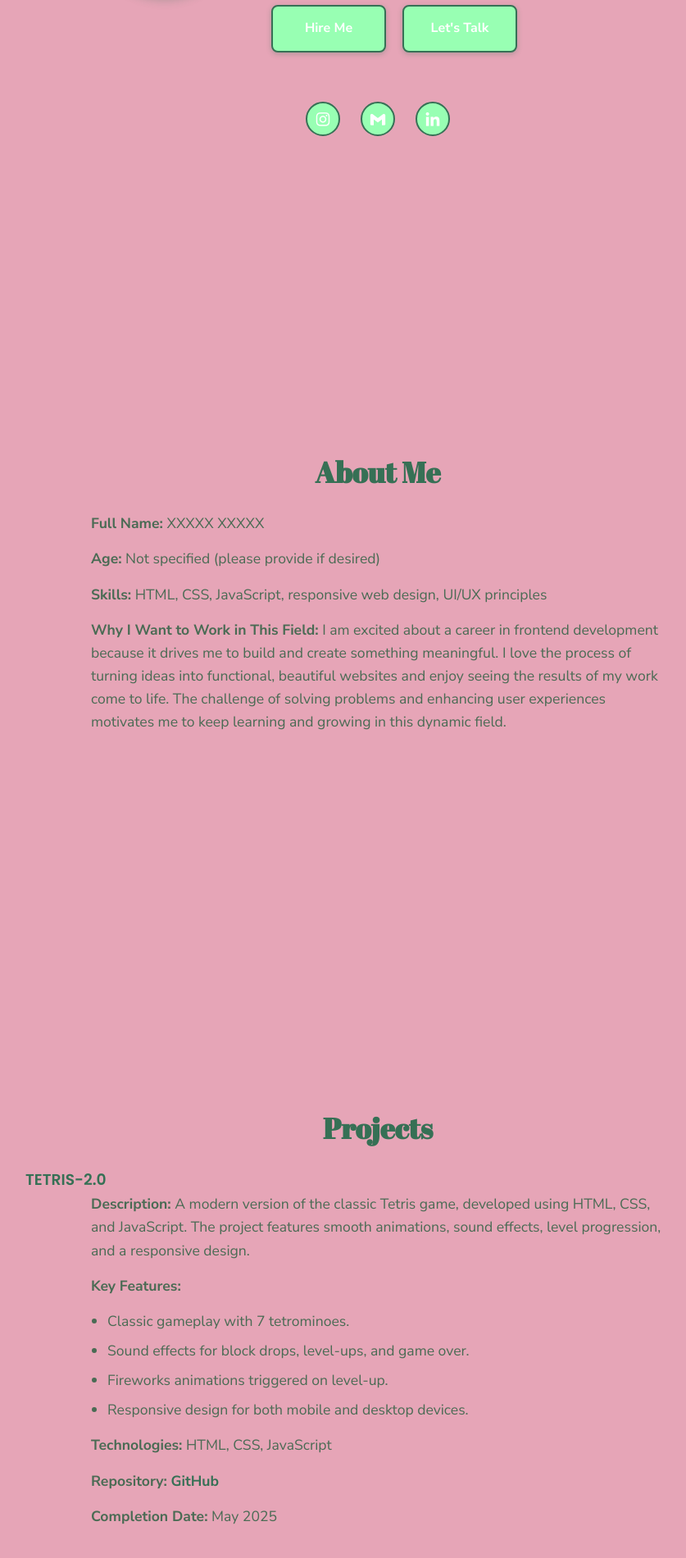
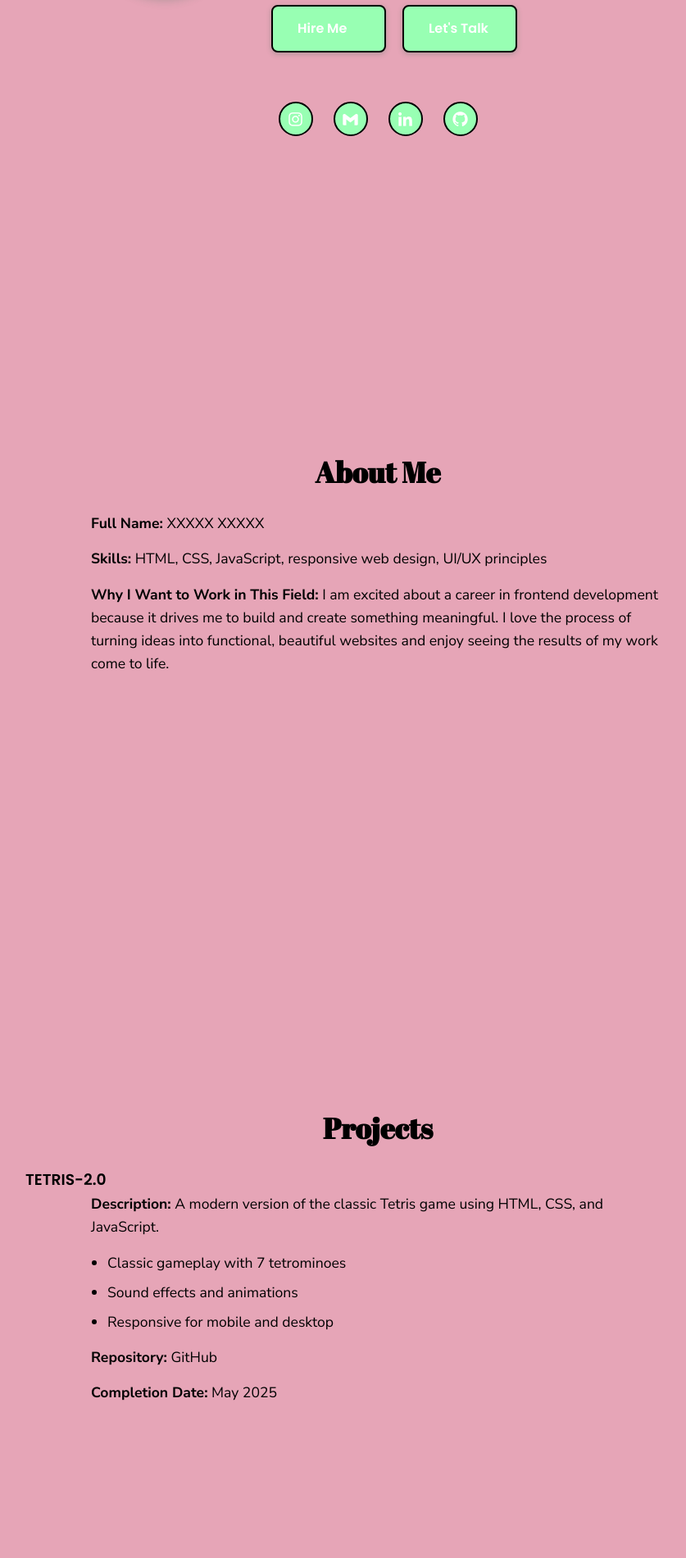
Before and after one commit to Mrskuhle/My-Portfolio, a plain HTML site: page index.html in a window 1280 px wide. Shown: the part 400-2300 px from the top of the page at 82% size, without its empty margins (179-1016 px from the left). Drawn offline with nearby package versions, Linux system fonts and the light colour scheme; files whose address does not match are found by name.

Commit message:
Update index.html

```diff
--- a/index.html
+++ b/index.html
@@ -5,14 +5,10 @@
   <meta name="viewport" content="width=device-width, initial-scale=1" />
   <title>Sabina Karabaeva | Junior Frontend Developer</title>
 
-
   <link href="https://fonts.googleapis.com/css2?family=Abril+Fatface&family=Nunito+Sans:wght@400;700&family=Poppins:wght@400;600&display=swap" rel="stylesheet" />
-
-
   <link href="https://unpkg.com/boxicons@2.1.4/css/boxicons.min.css" rel="stylesheet" />
 
   <style>
-
     * {
       margin: 0;
       padding: 0;
@@ -22,7 +18,7 @@
     body {
       font-family: 'Poppins', sans-serif;
       background-color: #E6A5B7;
-      color: #367055;
+      color: black;
       line-height: 1.6;
       scroll-behavior: smooth;
     }
@@ -31,7 +27,6 @@
       text-decoration: none;
       color: inherit;
     }
-
 
     header {
       background-color: #E6A5B7;
@@ -65,7 +60,7 @@
     .navbar a {
       font-weight: 600;
       font-size: 18px;
-      color: #367055;
+      color: black;
       padding: 8px 12px;
       border-radius: 6px;
       transition: background-color 0.3s ease, color 0.3s ease;
@@ -77,14 +72,12 @@
       color: #FFFFFF;
     }
 
-
     section {
       padding: 60px 20px 80px;
       min-height: 100vh;
       max-width: 900px;
       margin: 0 auto;
     }
-
 
     .home .main-content {
       display: flex;
@@ -107,11 +100,10 @@
     }
 
     .intro h1 {
-      font-family: 'Poppins', sans-serif;
       font-weight: 700;
       font-size: 2rem;
       margin-bottom: 20px;
-      color: #367055;
+      color: black;
       transition: color 0.3s ease;
       cursor: default;
     }
@@ -135,26 +127,23 @@
     }
 
     .btn-box a {
-      font-family: 'Nunito Sans', sans-serif;
       padding: 14px 30px;
       background-color: #98FFB3;
       color: #FFFFFF;
-      border: 2px solid #367055;
+      border: 2px solid black;
       border-radius: 8px;
       font-weight: 700;
       box-shadow: 0 2px 6px rgba(54,112,85,0.3);
       transition: background-color 0.3s ease, color 0.3s ease;
-      text-align: center;
       min-width: 140px;
     }
 
     .btn-box a:hover {
       background-color: #C7B9FF;
-      color: #367055;
-      border-color: #2e5b42;
+      color: black;
+      border-color: black;
       box-shadow: 0 4px 12px rgba(199,185,255,0.6);
     }
-
 
     .home-sci {
       margin-top: 60px;
@@ -167,7 +156,7 @@
       width: 42px;
       height: 42px;
       background: #98FFB3;
-      border: 2px solid #367055;
+      border: 2px solid black;
       border-radius: 50%;
       display: flex;
       align-items: center;
@@ -179,14 +168,13 @@
 
     .home-sci a:hover {
       background-color: #C7B9FF;
-      color: #367055;
+      color: black;
     }
-
 
     h2 {
       font-family: 'Abril Fatface', serif;
       font-size: 2.2rem;
-      color: #367055;
+      color: black;
       margin-bottom: 20px;
       text-align: center;
     }
@@ -194,7 +182,7 @@
     p, ul {
       font-family: 'Nunito Sans', sans-serif;
       font-size: 1.1rem;
-      color: #4a6b54;
+      color: black;
       margin-bottom: 15px;
       max-width: 700px;
       margin-left: auto;
@@ -210,16 +198,6 @@
       margin-bottom: 8px;
     }
 
-    a {
-      color: #367055;
-      font-weight: 600;
-    }
-
-    a:hover {
-      color: #C7B9FF;
-    }
-
-    /* Responsive */
     @media (max-width: 768px) {
       header {
         padding: 15px 20px;
@@ -237,10 +215,6 @@
       .home .main-content {
         flex-direction: column;
         text-align: center;
-      }
-
-      .intro {
-        max-width: 100%;
       }
 
       .btn-box {
@@ -279,68 +253,69 @@
     <img src="images/myjundevpic.JPG" alt="Sabina" class="profile-pic" />
     <div class="intro">
       <h1>Hi, I'm Sabina | Junior Frontend Developer</h1>
-      <p>
-        I’m a passionate frontend developer learning to build beautiful,
-        user-friendly websites with HTML, CSS, and JavaScript. I enjoy
-        turning designs into clean code and improving the user experience on
-        the web.
-      </p>
+      <p>I’m a passionate frontend developer learning to build beautiful, user-friendly websites with HTML, CSS, and JavaScript. I enjoy turning designs into clean code and improving the user experience on the web.</p>
       <div class="btn-box">
-        <a href="https://wa.me/phone" target="_blank" rel="noopener noreferrer">Hire Me</a>
-        <a href="https://t.me/nickname" target="_blank" rel="noopener noreferrer">Let's Talk</a>
+        <a href="https://wa.me/phone" target="_blank">Hire Me</a>
+        <a href="https://t.me/nickname" target="_blank">Let's Talk</a>
       </div>
     </div>
   </div>
-  <div class="home-sci">
-    <a href="https://www.instagram.com/sabina_kuhle" target="_blank" rel="noopener noreferrer"><i class='bx bxl-instagram'></i></a>
-    <a href="https://mail.google.com/mail/?view=cm&to=skmvwk@gmail.com" target="_blank" rel="noopener noreferrer"><i class='bx bxl-gmail'></i></a>
-    <a href="https://www.linkedin.com/in/sabina-karabaeva-1358b525b" target="_blank" rel="noopener noreferrer"><i class='bx bxl-linkedin'></i></a>
-  </div>
+ <div class="home-sci">
+  <a href="https://www.instagram.com/sabina_kuhle" target="_blank"><i class='bx bxl-instagram'></i></a>
+  <a href="https://mail.google.com/mail/?view=cm&to=skmvwk@gmail.com" target="_blank"><i class='bx bxl-gmail'></i></a>
+  <a href="https://www.linkedin.com/in/sabina-karabaeva-1358b525b" target="_blank"><i class='bx bxl-linkedin'></i></a>
+  <a href="https://github.com/Mrskuhle" target="_blank"><i class='bx bxl-github'></i></a>
+</div>
+
 </section>
 
 <section class="about" id="about">
   <h2>About Me</h2>
   <p><strong>Full Name:</strong> XXXXX XXXXX</p>
-  <p><strong>Age:</strong> Not specified (please provide if desired)</p>
   <p><strong>Skills:</strong> HTML, CSS, JavaScript, responsive web design, UI/UX principles</p>
-  <p>
-    <strong>Why I Want to Work in This Field:</strong> I am excited about a career in frontend development because it drives me to build and create something meaningful. I love the process of turning ideas into functional, beautiful websites and enjoy seeing the results of my work come to life. The challenge of solving problems and enhancing user experiences motivates me to keep learning and growing in this dynamic field.
-  </p>
+  <p><strong>Why I Want to Work in This Field:</strong> I am excited about a career in frontend development because it drives me to build and create something meaningful. I love the process of turning ideas into functional, beautiful websites and enjoy seeing the results of my work come to life.</p>
 </section>
 
 <section class="projects" id="projects">
   <h2>Projects</h2>
   <div class="project">
     <h3>TETRIS-2.0</h3>
-    <p><strong>Description:</strong> A modern version of the classic Tetris game, developed using HTML, CSS, and JavaScript. The project features smooth animations, sound effects, level progression, and a responsive design.</p>
-    <p><strong>Key Features:</strong></p>
+    <p><strong>Description:</strong> A modern version of the classic Tetris game using HTML, CSS, and JavaScript.</p>
     <ul>
-      <li>Classic gameplay with 7 tetrominoes.</li>
-      <li>Sound effects for block drops, level-ups, and game over.</li>
-      <li>Fireworks animations triggered on level-up.</li>
-      <li>Responsive design for both mobile and desktop devices.</li>
+      <li>Classic gameplay with 7 tetrominoes</li>
+      <li>Sound effects and animations</li>
+      <li>Responsive for mobile and desktop</li>
     </ul>
-    <p><strong>Technologies:</strong> HTML, CSS, JavaScript</p>
-    <p><strong>Repository:</strong> <a href="https://github.com/Mrskuhle/TETRIS-2.0" target="_blank" rel="noopener noreferrer">GitHub</a></p>
+    <p><strong>Repository:</strong> <a href="https://github.com/Mrskuhle/TETRIS-2.0" target="_blank">GitHub</a></p>
     <p><strong>Completion Date:</strong> May 2025</p>
   </div>
 </section>
 
 <section class="portfolio" id="portfolio">
   <h2>Portfolio</h2>
-  <p>Here are some of the websites I've built recently. Each project highlights my ability to combine clean HTML structure with custom CSS styling and responsive design.</p>
+  <p>Here are some of the websites I've built recently.</p>
+
   <div class="project">
     <h3>Morning STAR Coffee Shop Website</h3>
-    <p><strong>Description:</strong> A modern, responsive website for a fictional coffee shop. Built to showcase clean design, structure, and layout practices using semantic HTML and custom CSS styling.</p>
-    <p><strong>Key Features:</strong></p>
+    <p><strong>Description:</strong> A responsive site for a fictional coffee shop, showcasing modern layout and design.</p>
     <ul>
-      <li>Fully responsive layout with custom banner and section design</li>
-      <li>Semantic HTML5 structure (Header, Sections, Footer)</li>
-      <li>Custom CSS with media queries and modern fonts</li>
+      <li>Responsive layout</li>
+      <li>Semantic HTML5 and modern CSS</li>
       <li>Interactive contact form</li>
     </ul>
-    <p><strong>Technologies:</strong> HTML, CSS, Google Fonts</p>
-    <p><strong>Repository:</strong> <a href="https://github.com/Mrskuhle/MorningStar" target="_blank" rel="noopener noreferrer">GitHub</a></p>
+    <p><strong>Repository:</strong> <a href="https://github.com/Mrskuhle/MorningStar" target="_blank">GitHub</a></p>
+    <p><strong>Completion Date:</strong> May 2025</p>
+  </div>
+
+  <div class="project">
+    <h3>Travel Blog Website</h3>
+    <p><strong>Description:</strong> A minimal travel-themed website featuring a fullscreen background video.</p>
+    <ul>
+      <li>Autoplay background video</li>
+      <li>Minimal and responsive UI</li>
+      <li>Smooth scrolling and visuals</li>
+    </ul>
+    <p><strong>Repository:</strong> <a href="https://github.com/Mrskuhle/travelblog" target="_blank">GitHub</a></p>
     <p><strong>Completion Date:</strong> May 2025</p>
   </div>
 </section>
@@ -349,11 +324,10 @@
   <h2>Contact</h2>
   <p><strong>Phone:</strong> +43 0000000000</p>
   <p><strong>Email:</strong> <a href="mailto:skmvwk@gmail.com">skmvwk@gmail.com</a></p>
-  <p><strong>Location:</strong> Located in Vienna, Austria</p>
+  <p><strong>Location:</strong> Vienna, Austria</p>
 </section>
 
 <script>
-
   const sections = document.querySelectorAll('section');
   const navLinks = document.querySelectorAll('.navbar a');
 
@@ -361,14 +335,14 @@
     let current = '';
     sections.forEach(section => {
       const sectionTop = section.offsetTop - 80;
-      if(pageYOffset >= sectionTop) {
+      if (pageYOffset >= sectionTop) {
         current = section.getAttribute('id');
       }
     });
 
     navLinks.forEach(link => {
       link.classList.remove('active');
-      if(link.getAttribute('href') === '#' + current) {
+      if (link.getAttribute('href') === '#' + current) {
         link.classList.add('active');
       }
     });
```
